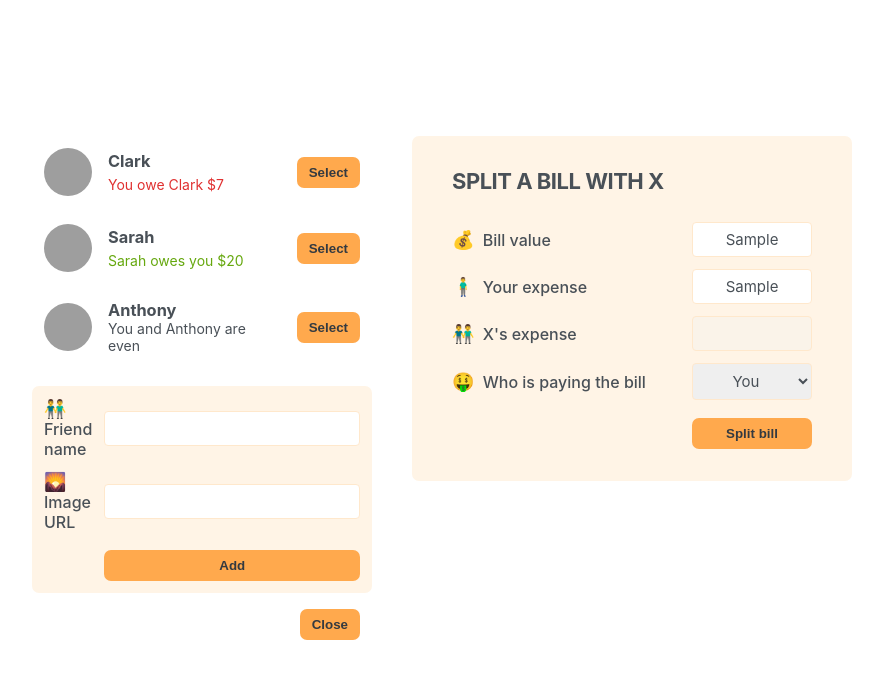
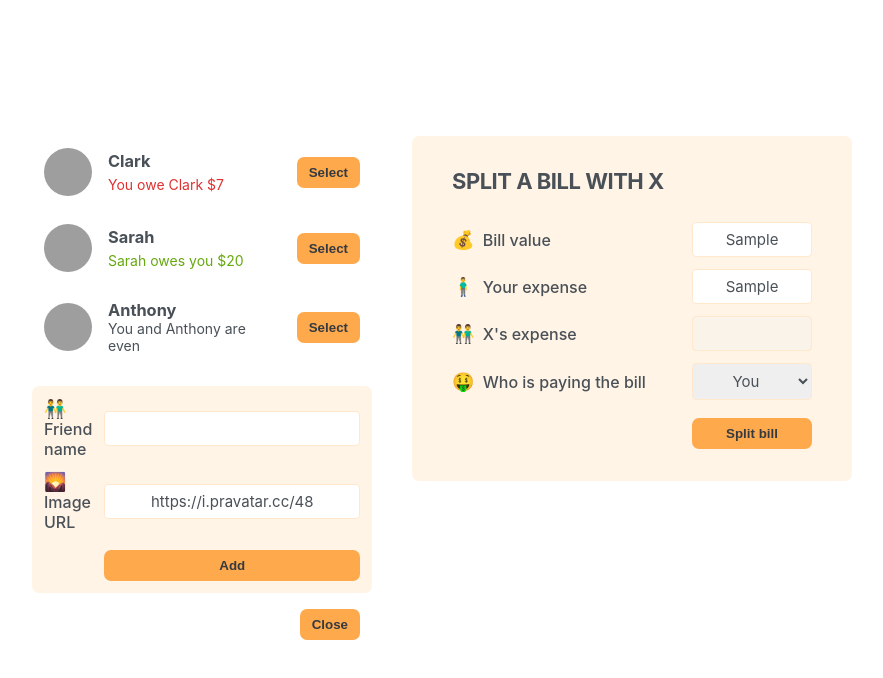
Before and after one commit to soeweiyan-phyo/06-eat-n-split, a React (Create React App) app: page / in a window 1280 px wide. Both pictures are taken after typing "Sample", "Sample" into the empty fields and a click on the button "Add friend". Shown: the top 678 px of the page, without its empty margins (198-1081 px from the left). Built offline with nearby package versions, Linux system fonts and the light colour scheme; grey boxes are pictures that could not be loaded.

Commit message:
Add a new friend to list

```diff
--- a/src/App.js
+++ b/src/App.js
@@ -1,3 +1,4 @@
+import { setSelectionRange } from "@testing-library/user-event/dist/utils";
 import { useState } from "react";
 
 const initialFriends = [
@@ -31,16 +32,22 @@
 
 function App() {
   const [showAddFriend, setShowAddFriend] = useState(false);
+  const [friends, setFriends] = useState(initialFriends);
 
   function handleShowAddFriend() {
     setShowAddFriend((show) => !show);
   }
 
+  function handleAddFriend(friend) {
+    setFriends((friends) => [...friends, friend]);
+    setShowAddFriend(false);
+  }
+
   return (
     <div className="app">
       <div className="sidebar">
-        <FriendsList />
-        {showAddFriend && <FormAddFriend />}
+        <FriendsList friends={friends} />
+        {showAddFriend && <FormAddFriend onAddFriend={handleAddFriend} />}
         <Button onClick={handleShowAddFriend}>
           {showAddFriend ? "Close" : "Add friend"}
         </Button>
@@ -51,9 +58,7 @@
   );
 }
 
-function FriendsList() {
-  const friends = initialFriends;
-
+function FriendsList({ friends }) {
   return (
     <ul>
       {friends.map((friend) => (
@@ -86,14 +91,44 @@
   );
 }
 
-function FormAddFriend() {
+function FormAddFriend({ onAddFriend }) {
+  const [name, setName] = useState("");
+  const [image, setImage] = useState("https://i.pravatar.cc/48");
+
+  function handleSubmit(e) {
+    e.preventDefault();
+
+    if (!name || !image) return;
+
+    const id = crypto.randomUUID();
+    const newFriend = {
+      name,
+      image: `${image}?=${id}`,
+      balance: 0,
+      id,
+    };
+
+    onAddFriend(newFriend);
+
+    setName("");
+    setImage("https://i.pravatar.cc/48");
+  }
+
   return (
-    <form className="form-add-friend">
+    <form className="form-add-friend" onSubmit={handleSubmit}>
       <label>👬 Friend name</label>
-      <input type="text" />
+      <input
+        type="text"
+        value={name}
+        onChange={(e) => setName(e.target.value)}
+      />
 
       <label>🌄 Image URL</label>
-      <input type="text" />
+      <input
+        type="text"
+        value={image}
+        onChange={(e) => setImage(e.target.value)}
+      />
 
       <Button>Add</Button>
     </form>
```
